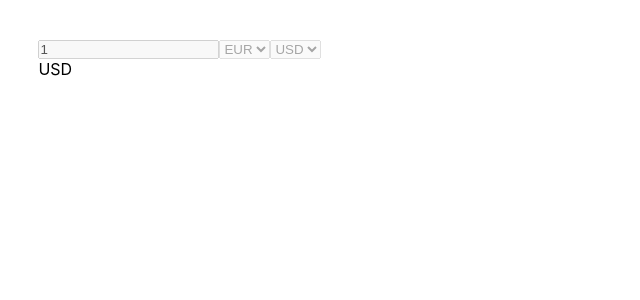
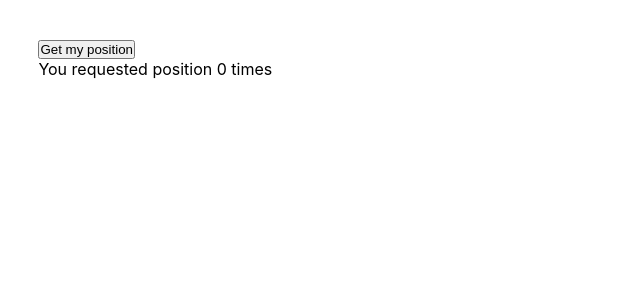
Before and after one commit to JanaTSCH/React-Quiz-app, a React (Create React App) app: page / in a window 1280 px wide. Shown: the top 300 px of the page, without its empty margins (0-640 px from the left). Built offline with nearby package versions, Linux system fonts and the light colour scheme; no server answers.

Commit message:
custom hook useGeoLocation

```diff
--- a/src/App.js
+++ b/src/App.js
@@ -1,62 +1,69 @@
-// 'https://api.frankfurter.app/latest?amount=100&from=EUR&to=USD'
-import React, { useState, useEffect } from "react";
+import { useState } from "react";
+
+function useGeolocation() {
+  const [isLoading, setIsLoading] = useState(false);
+  const [position, setPosition] = useState({});
+  const [error, setError] = useState(null);
+
+  function getPosition() {
+    if (!navigator.geolocation)
+      return setError("Your browser does not support geolocation");
+
+    setIsLoading(true);
+    navigator.geolocation.getCurrentPosition(
+      (pos) => {
+        setPosition({
+          lat: pos.coords.latitude,
+          lng: pos.coords.longitude,
+        });
+        setIsLoading(false);
+      },
+      (error) => {
+        setError(error.message);
+        setIsLoading(false);
+      }
+    );
+  }
+
+  return { isLoading, position, error, getPosition };
+}
 
 export default function App() {
-  const [amount, setAmount] = useState(1);
-  const [fromCur, setFromCur] = useState("EUR");
-  const [toCur, setToCur] = useState("USD");
-  const [converted, setConverted] = useState("");
-  const [isLoading, setIsLoading] = useState(false);
+  const {
+    isLoading,
+    position: { lat, lng },
+    error,
+    getPosition,
+  } = useGeolocation();
 
-  useEffect(
-    function () {
-      async function convert() {
-        setIsLoading(true);
-        const res = await fetch(
-          `https://api.frankfurter.app/latest?amount=${amount}&from=${fromCur}&to=${toCur}`
-        );
-        const data = await res.json();
-        setConverted(data.rates[toCur]);
-        setIsLoading(false);
-      }
+  const [countClicks, setCountClicks] = useState(0);
 
-      if (fromCur === toCur) return setConverted(amount);
-      convert();
-    },
-    [amount, fromCur, toCur]
-  );
-
+  function handleClick() {
+    setCountClicks((count) => count + 1);
+    getPosition();
+  }
   return (
     <div>
-      <input
-        type="text"
-        value={amount}
-        onChange={(e) => setAmount(Number(e.target.value))}
-        disabled={isLoading}
-      />
-      <select
-        value={fromCur}
-        onChange={(e) => setFromCur(e.target.value)}
-        disabled={isLoading}
-      >
-        <option value="USD">USD</option>
-        <option value="EUR">EUR</option>
-        <option value="CAD">CAD</option>
-        <option value="INR">INR</option>
-      </select>
-      <select
-        value={toCur}
-        onChange={(e) => setToCur(e.target.value)}
-        disabled={isLoading}
-      >
-        <option value="USD">USD</option>
-        <option value="EUR">EUR</option>
-        <option value="CAD">CAD</option>
-        <option value="INR">INR</option>
-      </select>
-      <p>
-        {converted} {toCur}
-      </p>
+      <button onClick={handleClick} disabled={isLoading}>
+        Get my position
+      </button>
+
+      {isLoading && <p>Loading position...</p>}
+      {error && <p>{error}</p>}
+      {!isLoading && !error && lat && lng && (
+        <p>
+          Your GPS position:{" "}
+          <a
+            target="_blank"
+            rel="noreferrer"
+            href={`https://www.openstreetmap.org/#map=16/${lat}/${lng}`}
+          >
+            {lat}, {lng}
+          </a>
+        </p>
+      )}
+
+      <p>You requested position {countClicks} times</p>
     </div>
   );
 }
```
